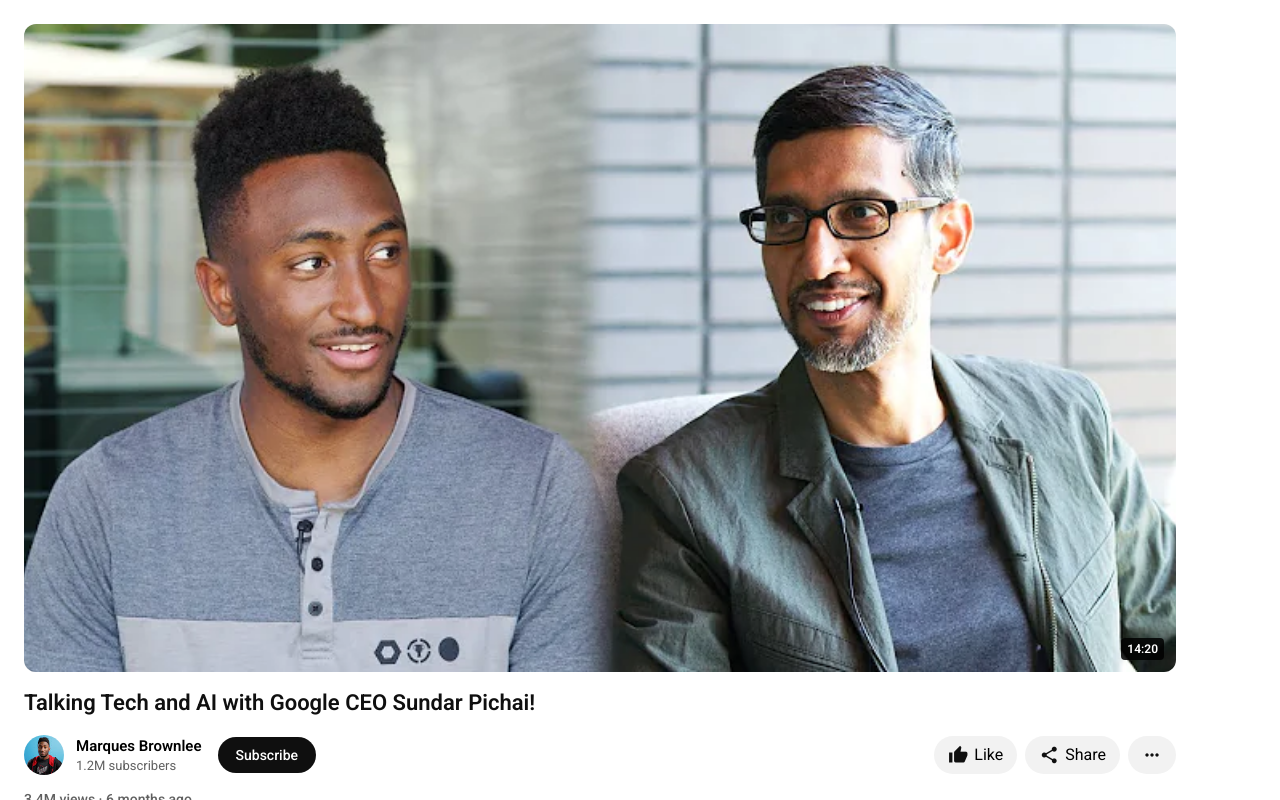
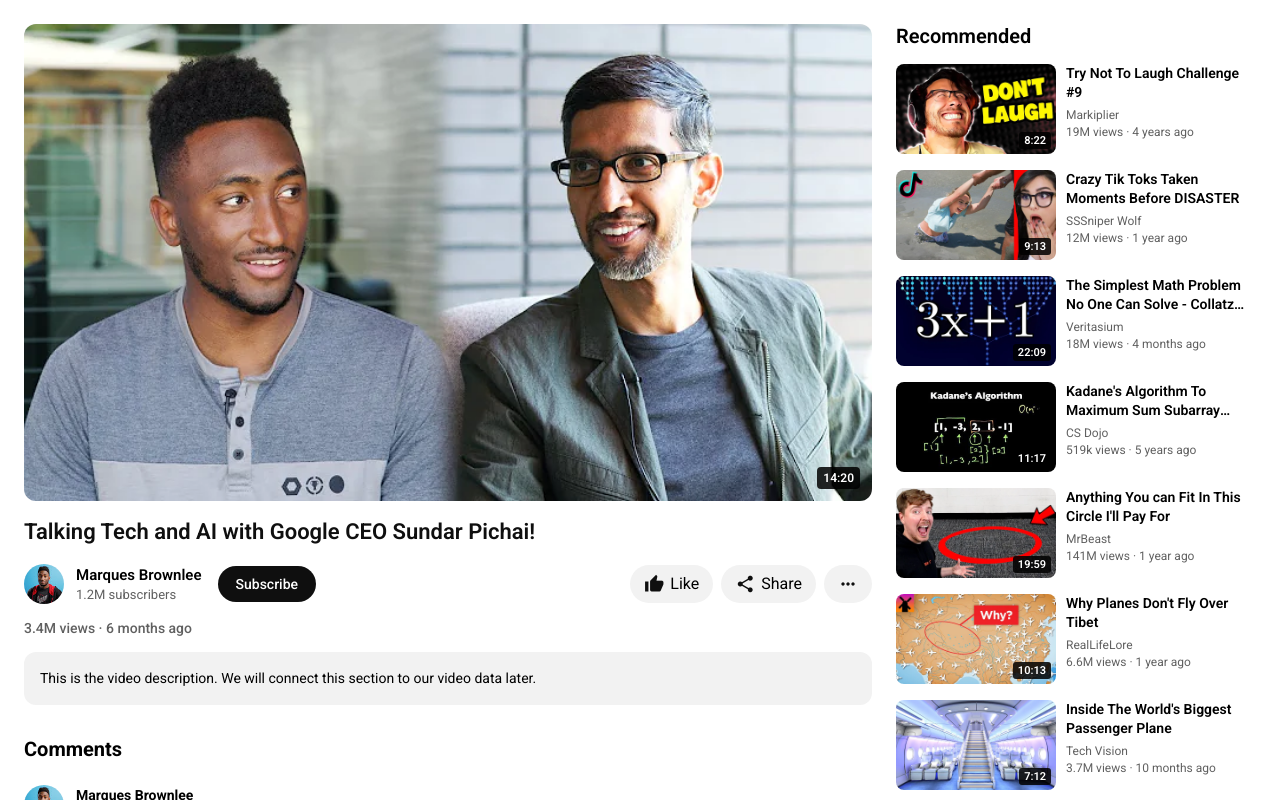
Before and after one commit to DannieBest/Youtube-clone-react, a React (Vite) app: page /watch/1 in a window 1280 px wide. Shown: the top 800 px of the page. Built offline with nearby package versions, Linux system fonts and the light colour scheme.

Commit message:
feat: add recommended videos to watch page

```diff
--- /dev/null
+++ b/src/components/UI/RecommendedVideos/RecommendedVideos.css
@@ -0,0 +1,104 @@
+.recommended-videos {
+  width: 360px;
+  flex-shrink: 0;
+}
+
+.recommended-videos__heading {
+  margin-bottom: 16px;
+
+  font-size: 20px;
+  font-weight: 600;
+}
+
+.recommended-videos__list {
+  display: flex;
+  flex-direction: column;
+  gap: 16px;
+}
+
+
+/* ==========================================
+   RECOMMENDED VIDEO
+========================================== */
+
+.recommended-video {
+  display: flex;
+  gap: 10px;
+
+  cursor: pointer;
+}
+
+
+/* ==========================================
+   THUMBNAIL
+========================================== */
+
+.recommended-video__thumbnail {
+  position: relative;
+
+  width: 160px;
+  aspect-ratio: 16 / 9;
+
+  flex-shrink: 0;
+
+  overflow: hidden;
+  border-radius: 8px;
+}
+
+.recommended-video__thumbnail img {
+  width: 100%;
+  height: 100%;
+
+  object-fit: cover;
+
+  display: block;
+}
+
+.recommended-video__thumbnail span {
+  position: absolute;
+
+  right: 5px;
+  bottom: 5px;
+
+  padding: 2px 5px;
+
+  background: rgba(0, 0, 0, .85);
+  color: white;
+
+  border-radius: 3px;
+
+  font-size: 11px;
+  font-weight: 600;
+}
+
+
+/* ==========================================
+   INFORMATION
+========================================== */
+
+.recommended-video__info {
+  min-width: 0;
+}
+
+.recommended-video__info h3 {
+  display: -webkit-box;
+
+  -webkit-line-clamp: 2;
+  -webkit-box-orient: vertical;
+
+  overflow: hidden;
+
+  margin-bottom: 6px;
+
+  font-size: 14px;
+  font-weight: 600;
+  line-height: 1.35;
+}
+
+.recommended-video__info p {
+  margin-bottom: 3px;
+
+  color: #606060;
+
+  font-size: 12px;
+}
--- /dev/null
+++ b/src/components/UI/RecommendedVideos/RecommendedVideos.jsx
@@ -0,0 +1,66 @@
+import videos from '../../../data/videos';
+import './RecommendedVideos.css';
+
+function RecommendedVideos({ currentVideoId }) {
+
+  const recommendedVideos = videos.filter(
+    (video) => video.id !== currentVideoId
+  );
+
+  return (
+    <aside className="recommended-videos">
+
+      <h2 className="recommended-videos__heading">
+        Recommended
+      </h2>
+
+      <div className="recommended-videos__list">
+
+        {recommendedVideos.map((video) => (
+
+          <article
+            className="recommended-video"
+            key={video.id}
+          >
+
+            <div className="recommended-video__thumbnail">
+
+              <img
+                src={video.thumbnail}
+                alt={video.title}
+                loading="lazy"
+              />
+
+              <span>
+                {video.duration}
+              </span>
+
+            </div>
+
+            <div className="recommended-video__info">
+
+              <h3>
+                {video.title}
+              </h3>
+
+              <p>
+                {video.channel}
+              </p>
+
+              <p>
+                {video.views} · {video.uploaded}
+              </p>
+
+            </div>
+
+          </article>
+
+        ))}
+
+      </div>
+
+    </aside>
+  );
+}
+
+export default RecommendedVideos;
--- a/src/pages/WatchPage/WatchPage.css
+++ b/src/pages/WatchPage/WatchPage.css
@@ -3,9 +3,24 @@
 ========================================== */
 
 .watch-page {
-  max-width: 1200px;
+  max-width: auto;
   margin: 0;
   padding: 24px;
+
+}
+
+.watch-page__content {
+  display: flex;
+  align-items: flex-start;
+
+  gap: 24px;
+  margin: 0;
+
+}
+
+.watch-page__main {
+  flex: 1;
+  min-width: 0;
 }
 
 
--- a/src/pages/WatchPage/WatchPage.jsx
+++ b/src/pages/WatchPage/WatchPage.jsx
@@ -1,5 +1,6 @@
 import { useParams } from 'react-router-dom';
 import videos from '../../data/videos';
+import RecommendedVideos from '../../components/UI/RecommendedVideos/RecommendedVideos';
 import './WatchPage.css';
 
 function WatchPage() {
@@ -19,7 +20,8 @@ function WatchPage() {
 
   return (
     <main className="watch-page">
-
+      <div className="watch-page__content">
+        <div className="watch-page__main">
           {/* Video Player */}
           <section className="watch-page__player">
             <img
@@ -126,7 +128,11 @@ function WatchPage() {
             </div>
 
           </section>
+        </div>
 
+        {/* Recommended Videos */}
+        <RecommendedVideos currentVideoId={video.id} />
+      </div>
     </main>
   );
 }
```
Lines whose indentation alone changed are shown as unchanged.
